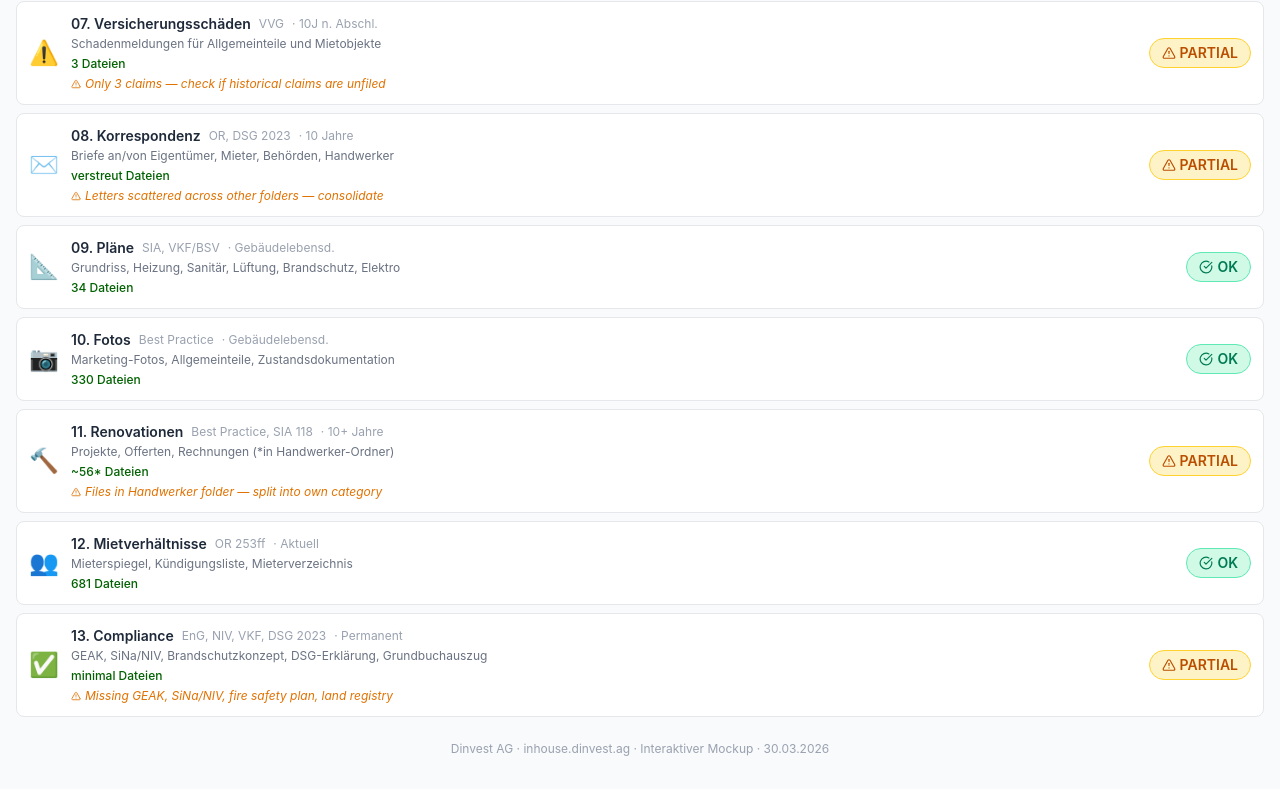
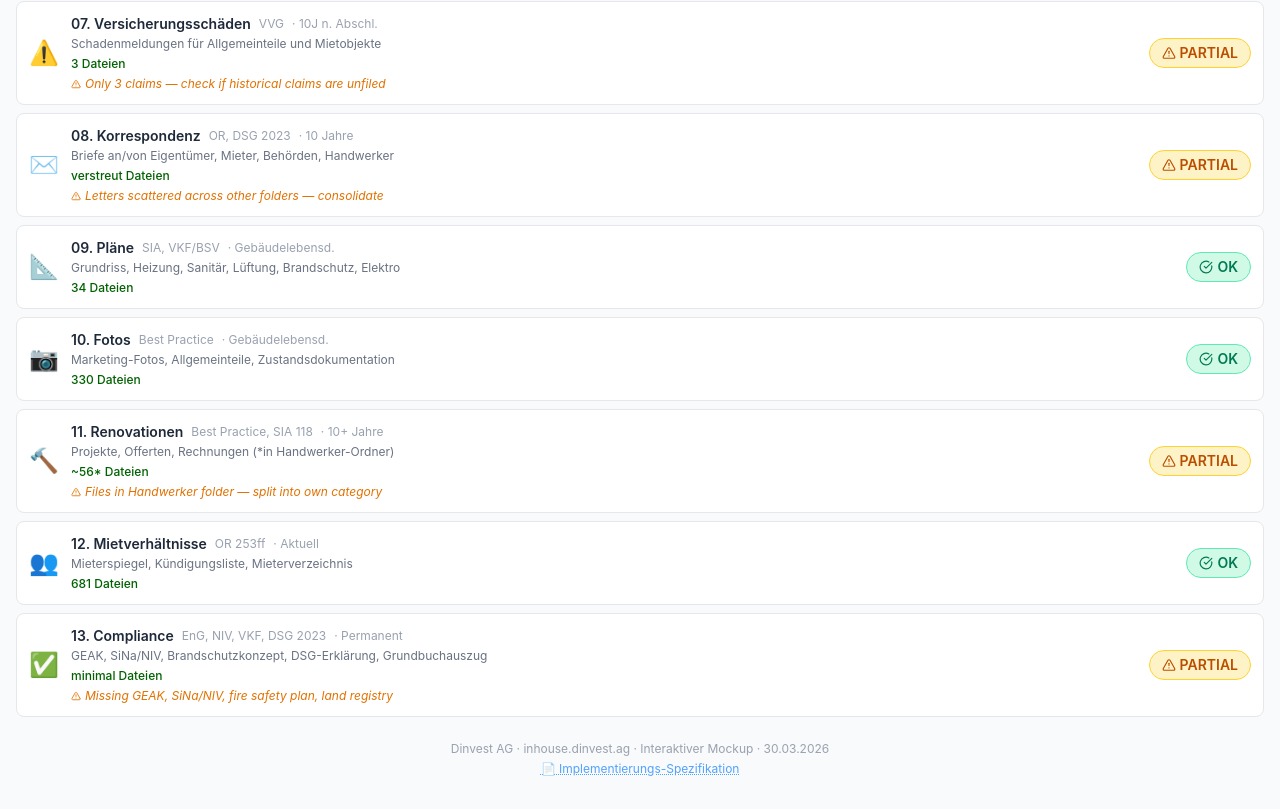
Before and after one commit to boazbinnun/dinvest-folders-design, a React (Vite) app: page / in a window 1280 px wide. Shown: the part 1067-1876 px from the top of the page. Built offline with nearby package versions, Linux system fonts and the light colour scheme.

Commit message:
Add implementation spec and footer link

```diff
--- a/src/App.jsx
+++ b/src/App.jsx
@@ -1252,8 +1252,18 @@ export default function DinvestPortalMockup() {
         )}
 
         {/* FOOTER */}
-        <div className="mt-6 text-center text-xs text-gray-400 pb-4">
-          Dinvest AG · inhouse.dinvest.ag · {t ? "Interaktiver Mockup" : "Interactive Mockup"} · {SCAN_DATE}
+        <div className="mt-6 text-center text-xs text-gray-400 pb-4 space-y-1">
+          <div>Dinvest AG · inhouse.dinvest.ag · {t ? "Interaktiver Mockup" : "Interactive Mockup"} · {SCAN_DATE}</div>
+          <div>
+            <a
+              href="https://github.com/boazbinnun/dinvest-folders-design/blob/main/SPEC.md"
+              target="_blank"
+              rel="noopener noreferrer"
+              className="inline-flex items-center gap-1 text-blue-400 hover:text-blue-600 underline decoration-dotted transition-colors"
+            >
+              📄 {t ? "Implementierungs-Spezifikation" : "Implementation Spec"}
+            </a>
+          </div>
         </div>
       </div>
     </div>
```
Also changed, not shown: 1 other file (tests, documents, lock files or other folders).
